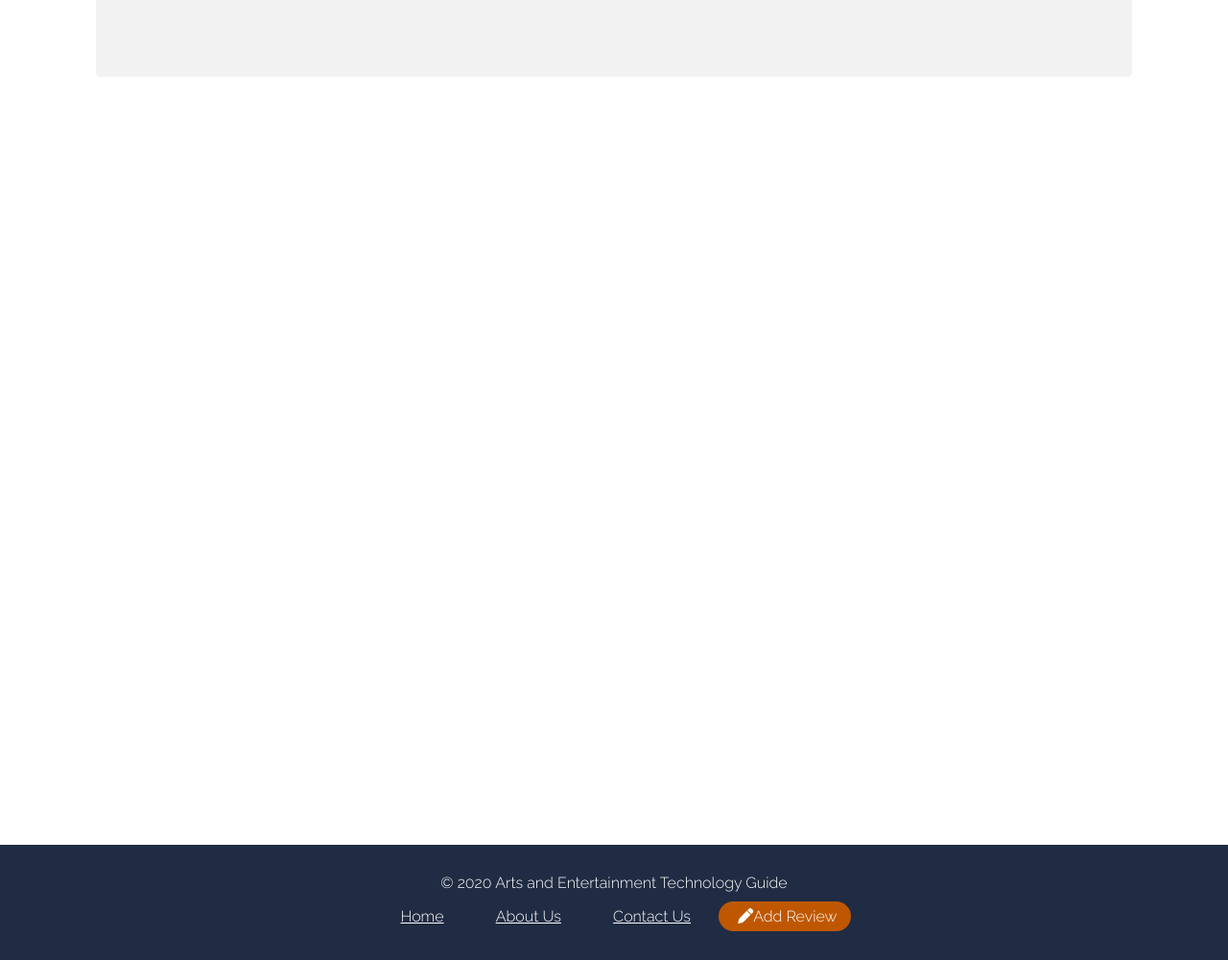
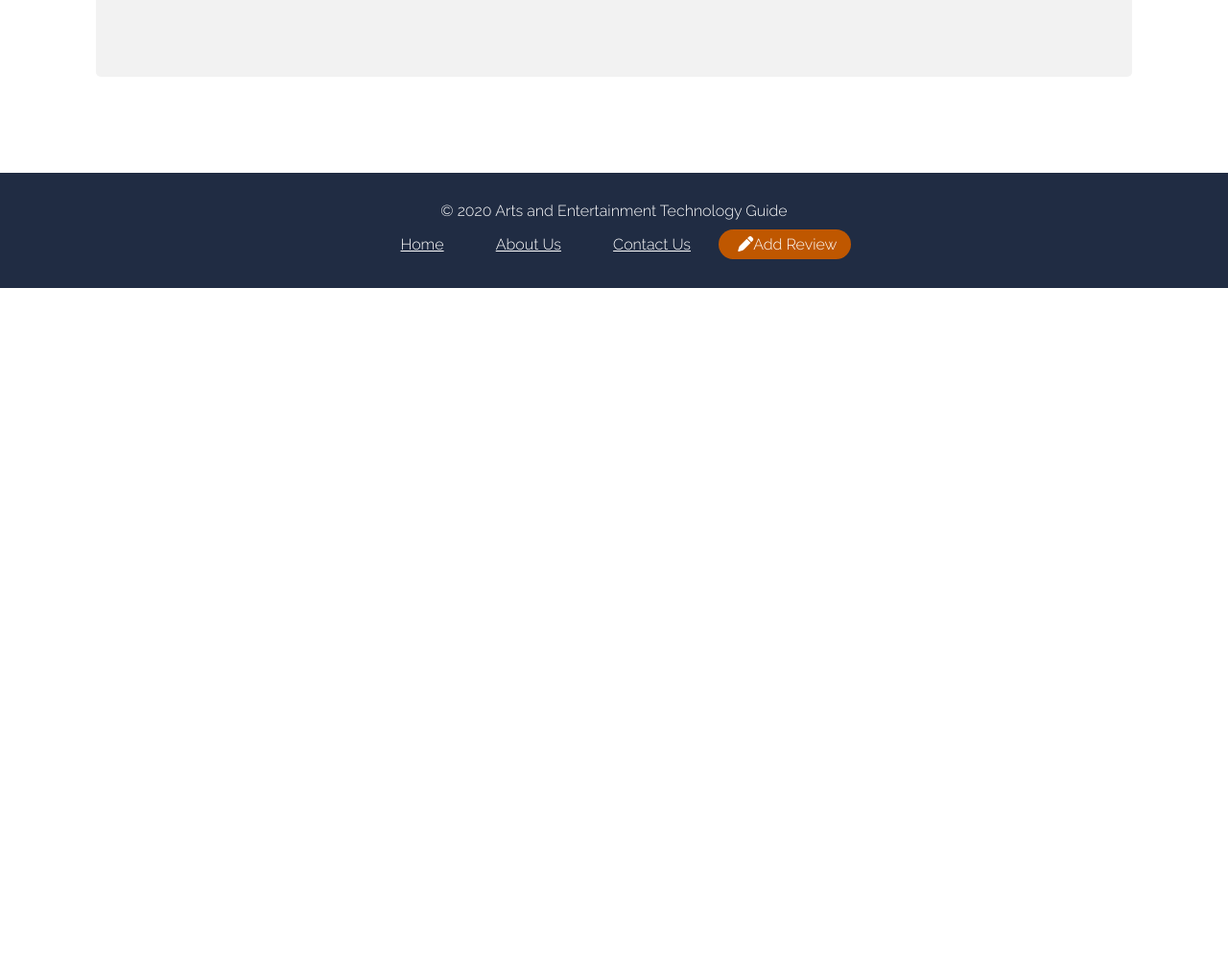
Before and after one commit to shabnamsayahi/AETGuide, a plain HTML site: page review.html in a window 1280 px wide. Shown: the part 1743-2743 px from the top of the page at 96% size. After the commit the page ends 2043 px from the top, so only its background shows below. Drawn offline with nearby package versions, Linux system fonts and the light colour scheme.

Commit message:
Update review.html

```diff
--- a/review.html
+++ b/review.html
@@ -223,25 +223,9 @@
 
 
 
-
-
-
-
   </div> <!-- Container div closing tag  -->
 
-<!--   <footer class="footer">
-    <p class="footerCopyText">© 2020 Arts and Entertainment Technology Guide</p>
-    <div class="test" style="margin-top:10;">
-      <ul class="footer-container">
-      <a class="footerLi" href="index.html">Home</a>
-      <a class="footerLi" href="#">About Us</a>
-      <a class="footerLi" href="#">Contact Us</a>
-      <a href="review.html" class="button"><i class="fas fa-pen"></i>Add Review</a>
-    </ul>
-    </div>
-  </footer> -->
-
-  <footer class="footer" style="margin-top: 800px;">
+  <footer class="footer">
     <p class="footerCopyText">© 2020 Arts and Entertainment Technology Guide</p>
     <div class="test" <ul class="footer-container">
       <a class="footerLi" href="index.html">Home</a>
```
